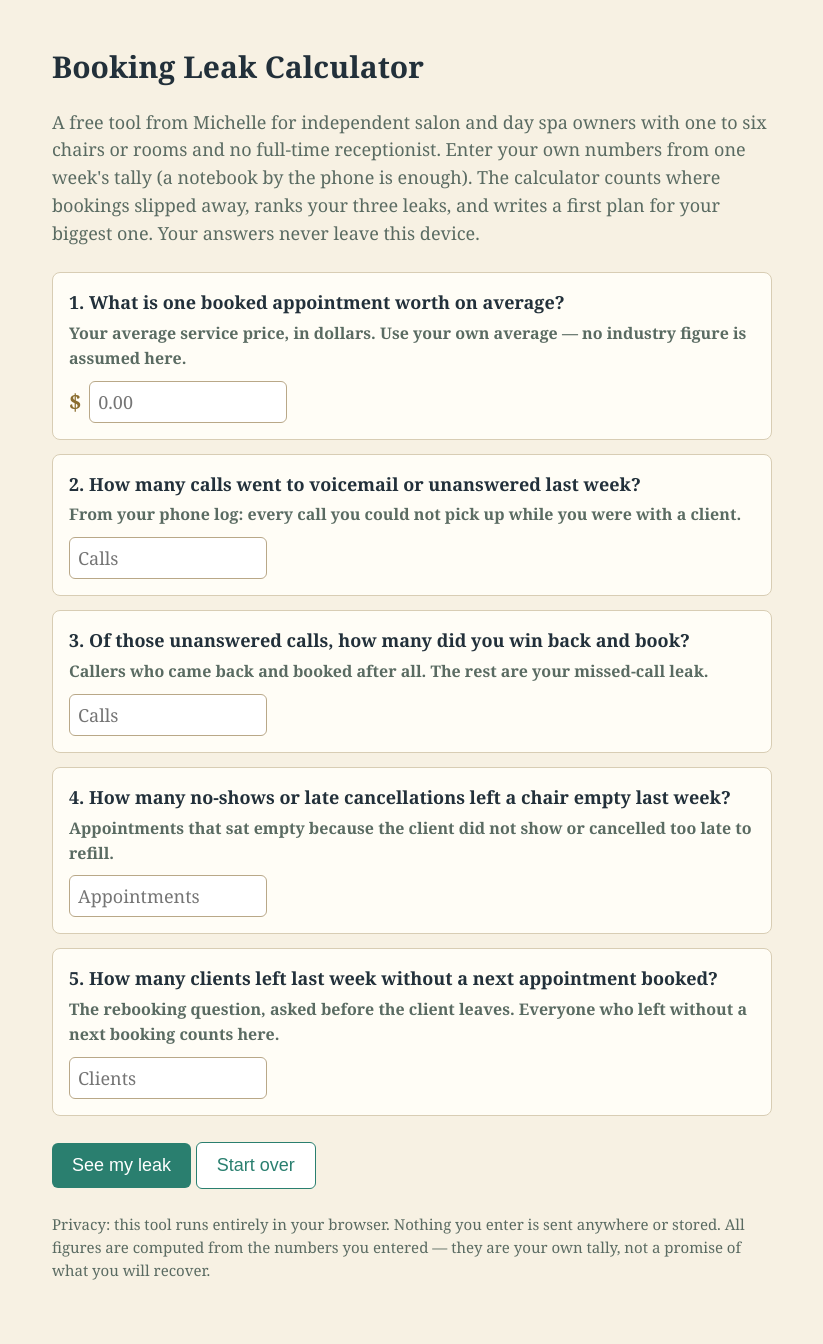
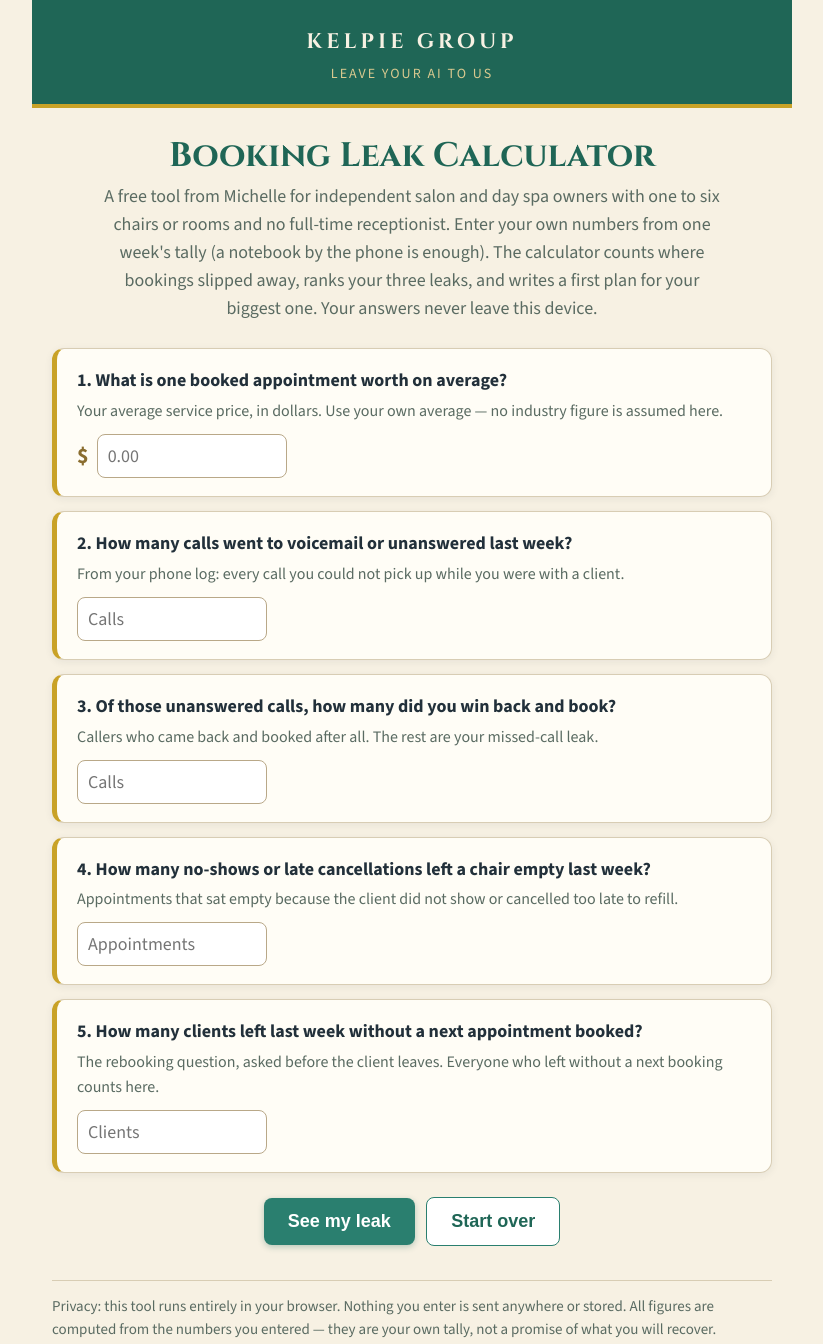
Before and after one commit to Mickey2001too/KelpieGroup, a plain HTML site: page leak-calculator.html in a window 1280 px wide. Shown: the whole page, without its empty margins (228-1051 px from the left). Before the commit the page ends 1322 px from the top, so only its background shows below. Drawn offline with nearby package versions, Linux system fonts and the light colour scheme.

Commit message:
Booking Leak Calculator restyle: Kelpie Group band in Cinzel with gold rule, card shadows and gold edge, deep-teal result panel — same words, same math (design-only change, approved by Michelle Nov 23)

```diff
--- a/leak-calculator.html
+++ b/leak-calculator.html
@@ -11,26 +11,46 @@
 </script>
 <meta charset="utf-8">
 <meta name="viewport" content="width=device-width, initial-scale=1">
-<title>Booking Leak Calculator</title>
+<title>Booking Leak Calculator — Kelpie Group</title>
+<link rel="preconnect" href="https://fonts.googleapis.com">
+<link rel="preconnect" href="https://fonts.gstatic.com" crossorigin>
+<link href="https://fonts.googleapis.com/css2?family=Cinzel:wght@500;700&family=Source+Sans+3:wght@400;600;700&display=swap" rel="stylesheet">
 <style>
-  body{font-family:Georgia,serif;max-width:720px;margin:0 auto;padding:24px;background:#F7F1E3;color:#22303A;font-size:18px;line-height:1.55}
-  h1{font-size:30px;margin-bottom:4px} h2{font-size:22px;margin-top:32px}
-  .sub{color:#5A6B62;margin-bottom:24px}
-  .q{background:#FFFDF6;border:1px solid #D8CDB4;border-radius:8px;padding:16px;margin:14px 0}
-  .q p{font-weight:bold;margin:0 0 4px}
-  .q .help{color:#5A6B62;font-size:16px;margin:0 0 10px}
-  .q input{font-family:inherit;font-size:18px;padding:8px;width:180px;background:#FFFFFF;border:1px solid #B9A888;border-radius:6px;color:#22303A}
+  *{box-sizing:border-box}
+  body{font-family:"Source Sans 3",Verdana,sans-serif;max-width:760px;margin:0 auto;padding:0 20px 40px;background:#F7F1E3;color:#22303A;font-size:18px;line-height:1.55}
+  .band{background:#1F6656;margin:0 -20px;padding:26px 20px 20px;text-align:center;border-bottom:4px solid #C9A227}
+  .brand{font-family:Cinzel,Georgia,serif;font-weight:700;letter-spacing:4px;font-size:21px;color:#F7F1E3;margin:0}
+  .brandsub{color:#D9C98F;font-size:14px;letter-spacing:2px;margin:4px 0 0;text-transform:uppercase}
+  h1{font-family:Cinzel,Georgia,serif;font-weight:700;font-size:34px;line-height:1.2;margin:28px 0 6px;color:#1F6656;text-align:center}
+  h2{font-family:Cinzel,Georgia,serif;font-weight:700;font-size:23px;margin-top:30px;color:#1F6656}
+  .sub{color:#5A6B62;margin:0 auto 26px;max-width:620px;text-align:center}
+  .q{background:#FFFDF6;border:1px solid #D8CDB4;border-left:5px solid #C9A227;border-radius:12px;padding:18px 20px;margin:14px 0;box-shadow:0 2px 8px rgba(34,48,58,.07)}
+  .q p{font-weight:700;margin:0 0 4px}
+  .q .help{font-weight:400;color:#5A6B62;font-size:16px;margin:0 0 10px}
+  .q input{font-family:inherit;font-size:18px;padding:9px 10px;width:190px;background:#FFFFFF;border:1px solid #B9A888;border-radius:8px;color:#22303A}
+  .q input:focus{outline:2px solid #2a7f6f;outline-offset:1px}
   .money{display:flex;align-items:center;gap:8px}
-  .cur{font-size:22px;font-weight:bold;color:#8A6D2F}
-  button{background:#2a7f6f;color:#fff;border:0;border-radius:6px;padding:12px 20px;font-size:18px;cursor:pointer;margin-top:12px}
-  button.secondary{background:#fff;color:#2a7f6f;border:1px solid #2a7f6f}
-  #result{display:none;background:#FFFDF6;border:2px solid #2a7f6f;border-radius:8px;padding:20px;margin-top:24px}
-  .headline{font-size:24px;margin:8px 0}
-  .leak{font-size:19px;margin:8px 0}
-  .plan{background:#F1EAD6;border-radius:6px;padding:14px;white-space:pre-wrap}
+  .cur{font-size:22px;font-weight:700;color:#8A6D2F}
+  .actions{text-align:center;margin-top:18px}
+  button{background:#2a7f6f;color:#fff;border:0;border-radius:8px;padding:13px 24px;font-size:18px;font-weight:600;cursor:pointer;margin:6px 4px 0;box-shadow:0 2px 6px rgba(31,102,86,.3)}
+  button:hover{background:#1F6656}
+  button.secondary{background:#fff;color:#1F6656;border:1.5px solid #2a7f6f;box-shadow:none}
+  button.secondary:hover{background:#EAF3F0}
+  #result{display:none;background:#1F6656;color:#F7F1E3;border-radius:14px;padding:26px 26px 20px;margin-top:28px;box-shadow:0 4px 16px rgba(31,102,86,.35)}
+  #result h2{color:#E9D189;margin-top:22px}
+  #result h2:first-child{margin-top:0}
+  #result a{color:#E9D189}
+  #result .note{color:#CBDCD4}
+  #result button.secondary{background:transparent;color:#F7F1E3;border-color:#F7F1E3}
+  #result button.secondary:hover{background:rgba(247,241,227,.12)}
+  .headline{font-size:27px;line-height:1.35;margin:8px 0;font-weight:600}
+  #monthLine{color:#D9C98F;font-size:19px}
+  .leak{font-size:19px;margin:9px 0;padding:10px 14px;background:rgba(247,241,227,.08);border-radius:8px}
+  .plan{background:#F7F1E3;color:#22303A;border-radius:8px;padding:16px;white-space:pre-wrap}
   .note{font-size:15px;color:#5A6B62;margin-top:24px}
-  .msg{width:100%;min-height:130px;font-family:inherit;font-size:16px;padding:10px;background:#FFFFFF;color:#22303A;border:1px solid #B9A888;border-radius:6px}
+  .msg{width:100%;min-height:130px;font-family:inherit;font-size:16px;padding:10px;background:#FFFFFF;color:#22303A;border:1px solid #B9A888;border-radius:8px}
   a{color:#1F6656}
+  .foot{border-top:1px solid #D8CDB4;margin-top:34px;padding-top:14px}
   @media print{
     *{background:transparent!important;color:#000!important;border-color:#888!important;box-shadow:none!important}
     button{display:none!important}
@@ -41,6 +61,11 @@
 </style>
 </head>
 <body>
+<div class="band">
+  <p class="brand">KELPIE GROUP</p>
+  <p class="brandsub">Leave your AI to us</p>
+</div>
+
 <h1>Booking Leak Calculator</h1>
 <p class="sub">A free tool from Michelle for independent salon and day spa owners with one to six chairs or rooms and no full-time receptionist. Enter your own numbers from one week's tally (a notebook by the phone is enough). The calculator counts where bookings slipped away, ranks your three leaks, and writes a first plan for your biggest one. Your answers never leave this device.</p>
 
@@ -74,8 +99,10 @@
   <input id="fNotRebooked" type="number" min="0" step="1" inputmode="numeric" placeholder="Clients">
 </div>
 
-<button id="calcBtn" onclick="calc()">See my leak</button>
-<button class="secondary" onclick="location.reload()">Start over</button>
+<div class="actions">
+  <button id="calcBtn" onclick="calc()">See my leak</button>
+  <button class="secondary" onclick="location.reload()">Start over</button>
+</div>
 
 <div id="result">
   <h2>Your number</h2>
@@ -96,7 +123,7 @@
   <p class="note">Run this again next Monday, same time, fifteen minutes: count the leak, count the recovered, count the gaps, pick one fix.</p>
 </div>
 
-<p class="note">Privacy: this tool runs entirely in your browser. Nothing you enter is sent anywhere or stored. All figures are computed from the numbers you entered — they are your own tally, not a promise of what you will recover.</p>
+<p class="note foot">Privacy: this tool runs entirely in your browser. Nothing you enter is sent anywhere or stored. All figures are computed from the numbers you entered — they are your own tally, not a promise of what you will recover.</p>
 
 <script>
 const PLANS = {
```
